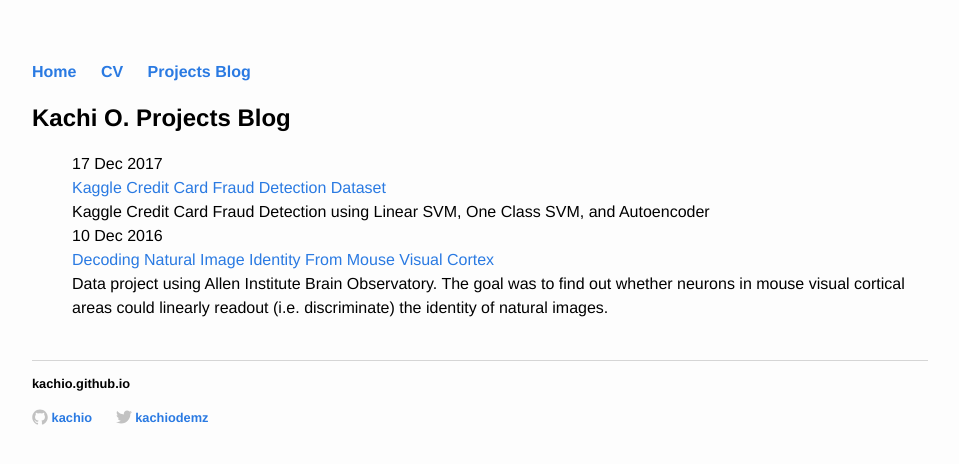
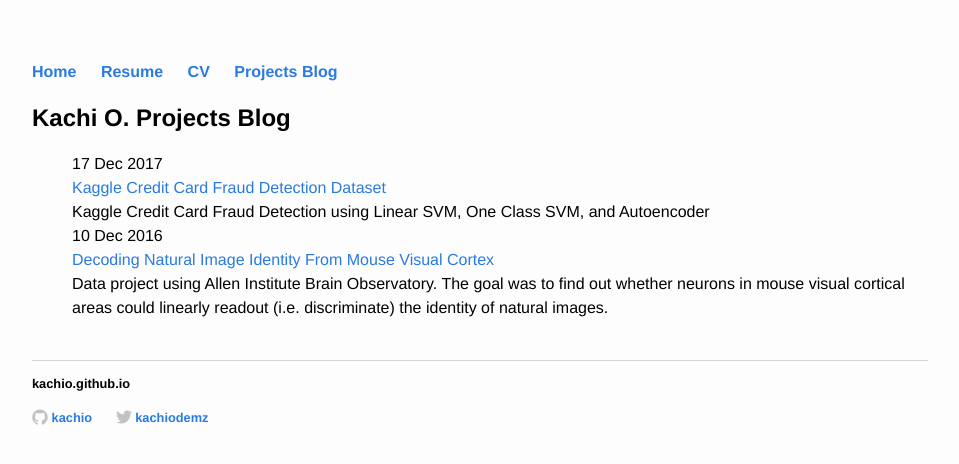
Before and after one commit to kachiO/kachio.github.io, a Jekyll site: the page built from blog/index.html, in a window 1280 px wide. Shown: the top 464 px of the page, without its empty margins (160-1119 px from the left). Built offline with Jekyll 4.4.1, drawn with Linux system fonts in a browser that asks for light colours.

Commit message:
Update default.html

```diff
--- a/_layouts/default.html
+++ b/_layouts/default.html
@@ -9,6 +9,7 @@
 		<nav>
     		<ul>
         		<li><a href="/">Home</a></li>
+			<li><a href="/assets/KachiO_Resume.pdf">Resume</a></li>
         		<li><a href="/assets/KachiO_CV.pdf">CV</a></li>
         		<li><a href="/blog">Projects Blog</a></li>
     		</ul>
```
